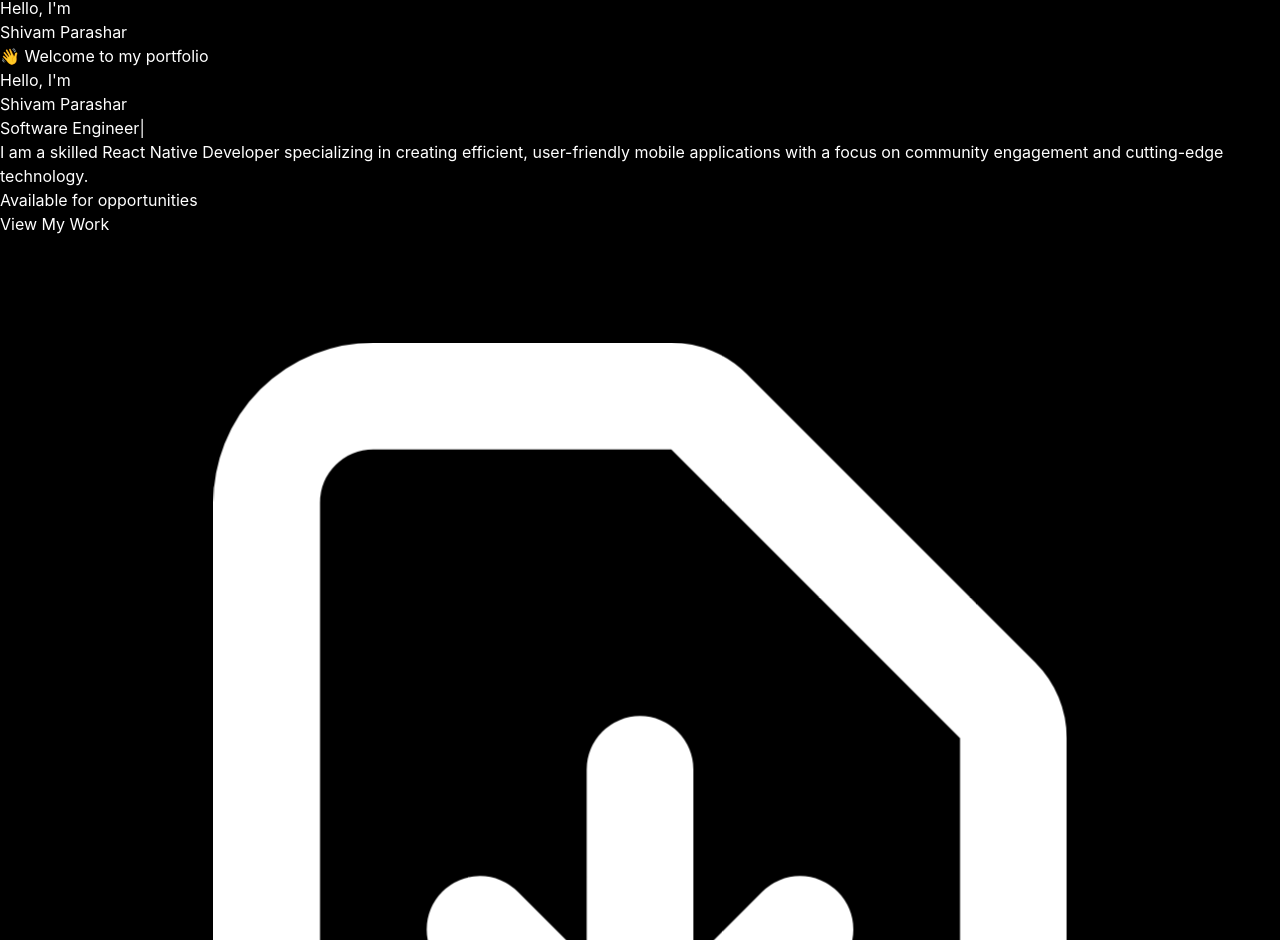
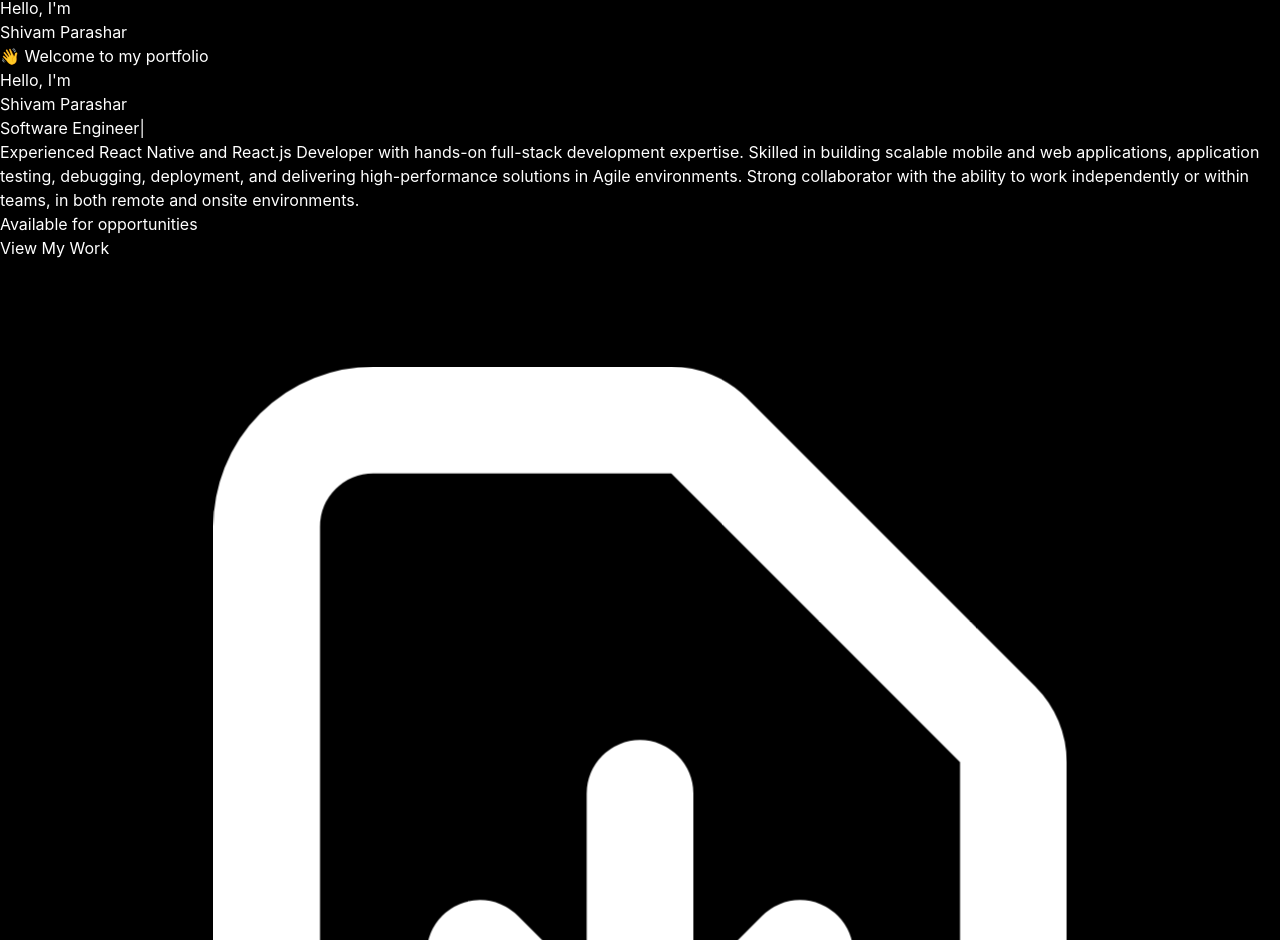
Before and after one commit to shivamparashar30/portfolio, a React (Vite) app: page / in a window 1280 px wide. Shown: the part 1396-2336 px from the top of the page. Built offline with nearby package versions, Linux system fonts and the light colour scheme.

Commit message:
Description updated

```diff
--- a/src/App.jsx
+++ b/src/App.jsx
@@ -1156,9 +1156,7 @@ function App() {
                   <span className="text-cyan-400 animate-pulse">|</span>
                 </h2>
                 <p className="text-base md:text-lg text-gray-400 leading-relaxed max-w-2xl animate-fade-in-up animation-delay-600">
-                  I am a skilled React Native Developer specializing in creating
-                  efficient, user-friendly mobile applications with a focus on
-                  community engagement and cutting-edge technology.
+                  Experienced React Native and React.js Developer with hands-on full-stack development expertise. Skilled in building scalable mobile and web applications, application testing, debugging, deployment, and delivering high-performance solutions in Agile environments. Strong collaborator with the ability to work independently or within teams, in both remote and onsite environments.
                 </p>
                 <div className="animate-fade-in-up animation-delay-600">
                   <span className="inline-flex items-center gap-2 px-4 py-1.5 bg-emerald-500/10 border border-emerald-500/30 rounded-full text-sm text-emerald-400 font-medium">
```
